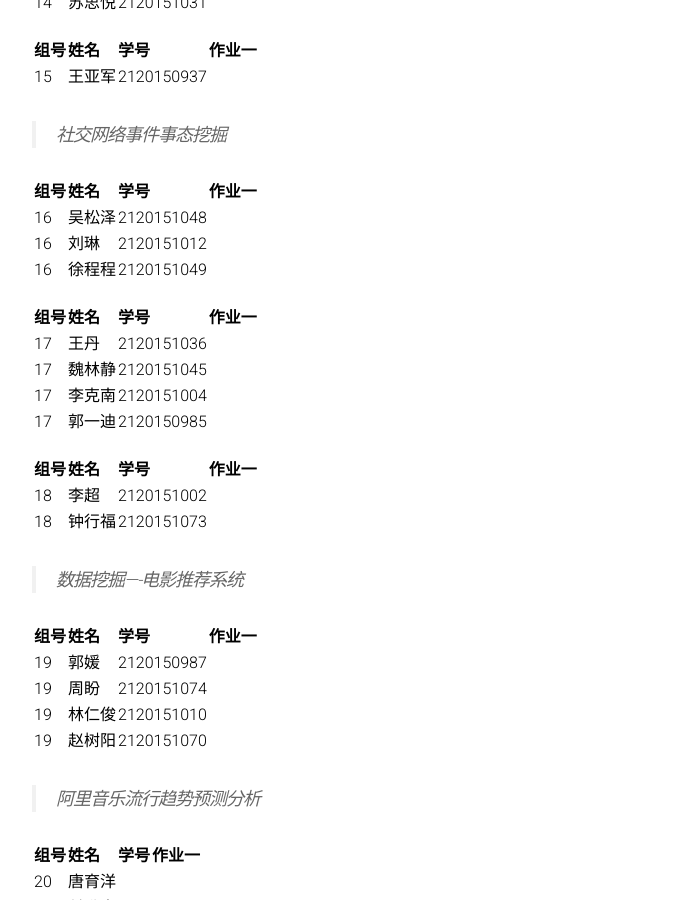
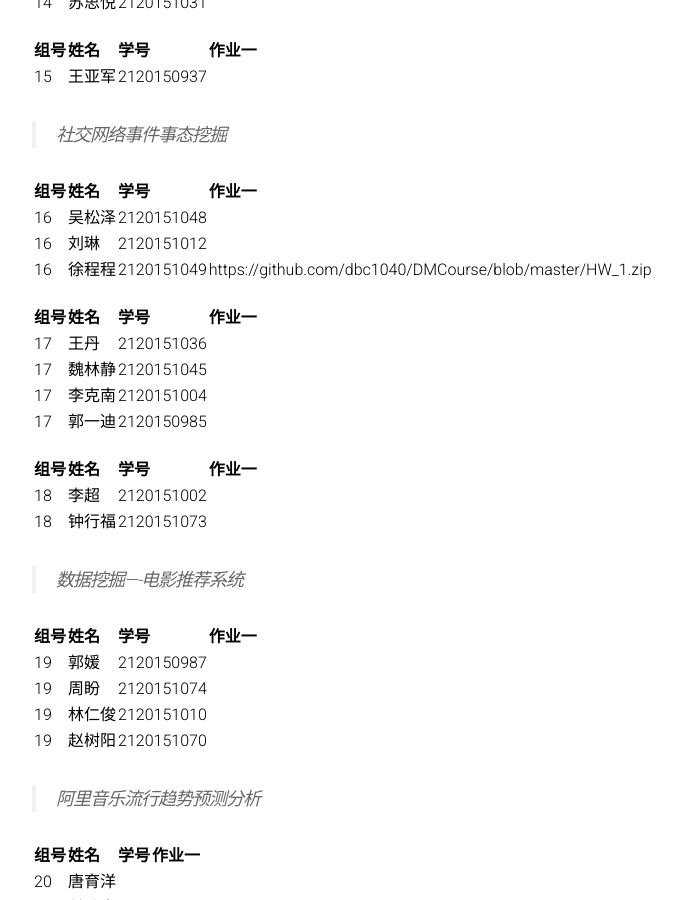
Before and after one commit to BITDM/bitdm.github.io, a Jekyll site: the page built from 2016/groups.md, in a window 1280 px wide and 900 px high, scrolled down 2684 px. Shown: the whole window, without its empty margins (208-890 px from the left). Built offline with Jekyll 4.4.1, drawn with Linux system fonts in a browser that asks for light colours; some of the changed lines change nothing that is shown.

Commit message:
Update groups.md

```diff
--- a/2016/groups.md
+++ b/2016/groups.md
@@ -124,7 +124,7 @@ permalink: /2016/groups/
 |:-------------|:-------------|:-----|:-----|
 |16|吴松泽|2120151048|
 |16|刘琳|2120151012|
-|16|徐程程|2120151049|
+|16|徐程程|2120151049|https://github.com/dbc1040/DMCourse/blob/master/HW_1.zip
 
 |组号|姓名|学号|作业一|
 |:-------------|:-------------|:-----|:-----|
```
